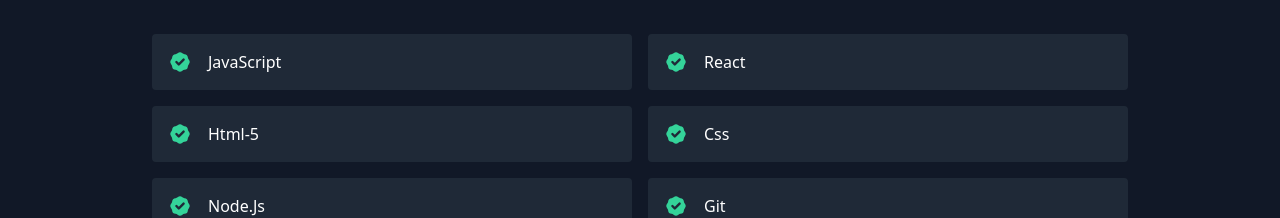
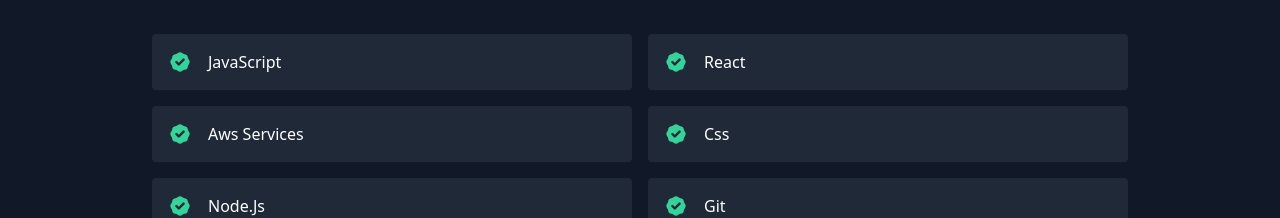
Before and after one commit to Mr12geez/Portfolio-Website, a React (Create React App) app: page / in a window 1280 px wide. Shown: the part 1740-1958 px from the top of the page. Built offline with nearby package versions, Linux system fonts and the light colour scheme.

Commit message:
Update data.js

```diff
--- a/src/data.js
+++ b/src/data.js
@@ -53,7 +53,7 @@
 export const skills = [
   "JavaScript",
   "React",
-  "Html-5",
+  "Aws Services",
   "Css",
   "Node.Js",
   "Git",
```
